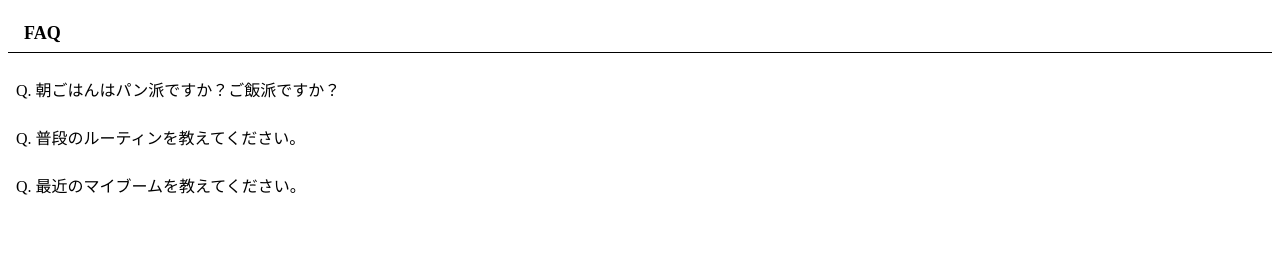
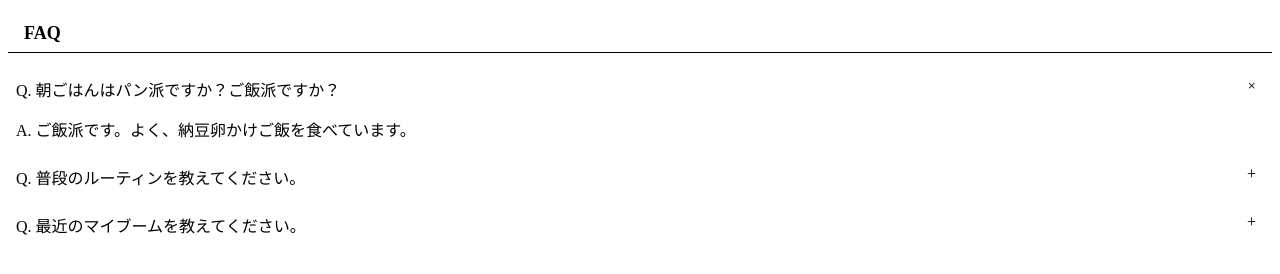
Before and after one commit to sss-tai/practices, a plain HTML site: page AccordionUI/index.html in a window 1280 px wide. Both pictures are taken after a click on the element "朝ごはんはパン派ですか？ご飯派ですか？". Drawn offline with Linux system fonts and the light colour scheme.

Commit message:
クリックイベント・スタイル設定

```diff
--- a/AccordionUI/css/styles.css
+++ b/AccordionUI/css/styles.css
@@ -18,10 +18,22 @@ dt {
   cursor: pointer;
   /* クリックしても文字選択されない */
   user-select: none;
+  position: relative;
 }
 
 dt::before {
   content: 'Q. ';
+}
+
+dt::after {
+  content: '+';
+  position: absolute;
+  top: 8px;
+  right: 16px;
+}
+
+dl > div.appear dt::after {
+  transform: rotate(45deg);
 }
 
 dd {
@@ -33,3 +45,7 @@ dd {
 dd::before {
   content: 'A. ';
 }
+
+dl > div.appear dd {
+  display: block;
+}
--- a/AccordionUI/js/main.js
+++ b/AccordionUI/js/main.js
@@ -0,0 +1,11 @@
+'use strict'
+
+{
+  const dts = document.querySelectorAll('dt');
+
+  dts.forEach(dt => {
+    dt.addEventListener('click', () => {
+      dt.parentNode.classList.toggle('appear');
+    });
+  });
+}
```
